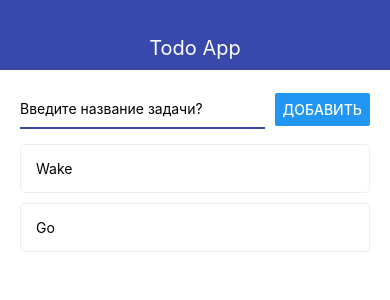
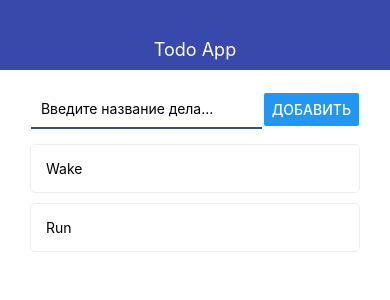
Before and after one commit to Dante040591/react-native-app, a React Native app: screen / in a window 390 px wide. Both pictures are taken after a click on the button "НАЗАД". Shown: the top 300 px of the page. Built offline with nearby package versions, Linux system fonts and the light colour scheme.

Commit message:
Added a todo card

```diff
--- a/App.js
+++ b/App.js
@@ -1,53 +1,50 @@
-import React, { useState } from 'react'
+import React, {useState} from 'react'
+import { StyleSheet, View } from 'react-native'
 import { Navbar } from './src/components/Navbar'
 import { MainScreen } from './src/screens/MainScreen'
 import { TodoScreen } from './src/screens/TodoScreen'
-import { StyleSheet, View } from 'react-native'
 
 export default function App() {
   const [todoId, setTodoId] = useState('2')
   const [todos, setTodos] = useState([
     {id: '1', title: 'Wake'},
-    {id: '2', title: 'Go'},
+    {id: '2', title: 'Run'},
   ])
+
   const addTodo = (title) => {
-    setTodos((prev) => [...prev, {
+    const newTodoItem = {
       id: Date.now().toString(),
       title
-    }])
+    }
+    setTodos((prevTodo) => [...prevTodo, newTodoItem])
   }
 
-  const onRemove = (id) => {
-    setTodos(prev => prev.filter(todo => todo.id !== id))
+  const removeTodo = (id) => {
+    setTodos((prevTodo) => prevTodo.filter((todo) => todo.id !== id))
   }
 
-  let content = (
-    <MainScreen
-      todos={todos}
-      addTodo={addTodo}
-      onRemove={onRemove}
-      openTodo={(id) => setTodoId(id)} // тоже самое openTodo={setTodoId}
-    />
-  )
+  let content = <MainScreen todos={todos} removeTodo={removeTodo} addTodo={addTodo} openTodo={(id) => {
+    setTodoId(id)
+  }}/>
 
   if (todoId) {
     const selectedTodo = todos.find((todo) => todo.id === todoId)
-    content = <TodoScreen goBack={() => setTodoId(null)} todo={selectedTodo} />
+    content = <TodoScreen goBack={() => setTodoId(null)} todo={selectedTodo}/>
   }
 
   return (
     <View>
-      <Navbar />
-      <View style={styles.app}>
+      <Navbar title="Todo App" />
+      <View style={styles.container}>
         {content}
       </View>
     </View>
-  );
+  )
 }
 
 const styles = StyleSheet.create({
-  app: {
-    paddingHorizontal: 20,
+  container: {
+    paddingHorizontal: 30,
     paddingVertical: 20
-  },
+  }
 })
--- /dev/null
+++ b/src/components/AddTodo.js
@@ -0,0 +1,47 @@
+import React, {useState} from 'react'
+import { View, StyleSheet, TextInput, Button, Alert } from 'react-native'
+
+export const AddTodo = ({onSubmit}) => {
+  const [value, setValue] = useState('')
+  const pressHandler = () => {
+    if (value.trim()) {
+      onSubmit(value)
+      setValue('')
+    } else {
+      Alert.alert('Название не должно быть пустым')
+    }
+  }
+
+  return (
+    <View style={styles.addTodo}>
+      <TextInput
+        style={styles.input}
+        onChangeText={(text) => setValue(text)}
+        value={value}
+        placeholder="Введите название дела..."
+        autoCorrect={false}
+        autoCapitalize="none"
+      />
+      <Button
+        title="Добавить"
+        onPress={pressHandler}
+      />
+    </View>
+  )
+}
+
+const styles = StyleSheet.create({
+  addTodo: {
+    flexDirection: 'row',
+    justifyContent: 'space-around',
+    alignItems: 'center',
+    marginBottom: 15
+  },
+  input: {
+    width: '70%',
+    borderBottomColor: '#3949ab',
+    borderStyle: 'solid',
+    borderBottomWidth: 2,
+    padding: 10
+  }
+})
--- a/src/components/Navbar.js
+++ b/src/components/Navbar.js
@@ -1,11 +1,13 @@
 import React from 'react'
-import { THEME } from '../theme';
-import { View, Text, StyleSheet } from 'react-native'
+import { StyleSheet, View, Text } from 'react-native'
+import { THEME } from '../theme'
 
-export const Navbar = (props) => {
+export const Navbar = ({title}) => {
   return (
     <View style={styles.navbar}>
-      <Text style={styles.text}>Todo App</Text>
+      <Text style={styles.text}>
+        {title}
+      </Text>
     </View>
   )
 }
@@ -13,13 +15,13 @@ export const Navbar = (props) => {
 const styles = StyleSheet.create({
   navbar: {
     height: 70,
+    justifyContent: 'flex-end',
     alignItems: 'center',
-    justifyContent: 'flex-end',
+    paddingBottom: 10,
     backgroundColor: THEME.MAIN_COLOR,
-    paddingBottom: 10,
   },
   text: {
     color: '#fff',
-    fontSize: 20,
-  }
+    fontSize: 18,
+  },
 })
--- /dev/null
+++ b/src/components/Todo.js
@@ -0,0 +1,29 @@
+import React from 'react'
+import { View, Text, StyleSheet, TouchableOpacity } from 'react-native'
+
+export const Todo = ({todo, onRemove, onOpen}) => {
+  return (
+    <TouchableOpacity
+      activeOpacity={0.5}
+      onPress={() => onOpen(todo.id)}
+      onLongPress={() => onRemove(todo.id)}
+    >
+      <View style={styles.todo}>
+        <Text>
+          {todo.title}
+        </Text>
+      </View>
+    </TouchableOpacity>
+  )
+}
+
+const styles = StyleSheet.create({
+  todo: {
+    flexDirection: 'row',
+    padding: 15,
+    borderWidth: 1,
+    borderColor: '#eee',
+    borderRadius: 5,
+    marginBottom: 10
+  }
+})
--- a/src/components/TodoList.js
+++ /dev/null
@@ -1,45 +0,0 @@
-import React, { useState } from 'react'
-import {View, TextInput, Button, StyleSheet, Alert} from 'react-native'
-
-export const TodoList = ({onSubmit}) => {
-  const [value, setValue]  = useState('')
-
-  const pressHandler = () => {
-    if (value.trim()) {
-      onSubmit(value)
-      setValue('')
-    } else {
-      Alert.alert('Название задачи не должно быть пустым!')
-    }
-  }
-
-  return (
-    <View style={styles.todoList}>
-      <TextInput
-        style={styles.input}
-        onChangeText={text => setValue(text)}
-        value={value}
-        placeholder="Введите название задачи?"
-      />
-      <Button title="Добавить" onPress={pressHandler} />
-    </View>
-  )
-}
-
-const styles = StyleSheet.create({
-  todoList: {
-    flexDirection: 'row',
-    justifyContent: 'space-between',
-    alignItems: 'center',
-    marginBottom: 15
-  },
-  input: {
-    width: '70%',
-    borderBottomWidth: 2,
-    borderStyle: 'solid',
-    borderColor: '#3949ab',
-    paddingTop: 10,
-    paddingBottom: 10,
-    paddingRight: 10
-  }
-})
--- a/src/components/TodoListItem.js
+++ /dev/null
@@ -1,28 +0,0 @@
-import React from "react";
-import { View, Text, StyleSheet, TouchableOpacity } from "react-native";
-
-export const TodoListItem = ({ todo, removeTodoItem, onOpen }) => {
-  return (
-    <TouchableOpacity
-     activeOpacity={0.5}
-     onPress={() => onOpen(todo.id)}
-     onLongPress={() => removeTodoItem(todo.id)}
-     >
-      <View style={styles.todoListItem}>
-        <Text>{todo.title}</Text>
-      </View>
-    </TouchableOpacity>
-  );
-};
-
-const styles = StyleSheet.create({
-  todoListItem: {
-    flexDirection: "row",
-    alignItems: "center",
-    padding: 15,
-    borderWidth: 1,
-    borderColor: "#eee",
-    borderRadius: 5,
-    marginBottom: 10
-  }
-});
--- a/src/screens/MainScreen.js
+++ b/src/screens/MainScreen.js
@@ -1,21 +1,21 @@
-import React from "react";
-import { TodoList } from "../components/TodoList";
-import { TodoListItem } from "../components/TodoListItem";
-import { StyleSheet, View, FlatList } from "react-native";
+import React from 'react'
+import { View, StyleSheet, FlatList } from 'react-native'
+import { AddTodo } from '../components/AddTodo'
+import { Todo } from '../components/Todo'
 
-export const MainScreen = ({ addTodo, todos, onRemove, openTodo }) => {
+export const MainScreen = ({todos, removeTodo, addTodo, openTodo}) => {
   return (
     <View>
-      <TodoList onSubmit={addTodo} />
+      <AddTodo onSubmit={addTodo}/>
       <FlatList
         data={todos}
-        renderItem={({ item }) => (
-          <TodoListItem todo={item} removeTodoItem={onRemove} onOpen={openTodo} />
-        )}
-        keyExtractor={item => item.id}
+        renderItem={({item}) => <Todo todo={item} onRemove={removeTodo} onOpen={openTodo}/>}
+        keyExtractor={(item) => item.id.toString()}
       />
     </View>
-  );
-};
+  )
+}
 
-const styles = StyleSheet.create({});
+const styles = StyleSheet.create({
+
+})
--- a/src/screens/TodoScreen.js
+++ b/src/screens/TodoScreen.js
@@ -1,33 +1,40 @@
-import React from "react"
-import {THEME} from '../theme'
-import { StyleSheet, View, Text, Button } from "react-native"
+import React from 'react'
+import {View, StyleSheet, Text, Button} from 'react-native'
+import { AppCard } from '../ui/AppCard'
+import { THEME } from '../theme'
 
-export const TodoScreen = ({ goBack, todo }) => {
+export const TodoScreen = ({goBack, todo}) => {
   return (
     <View>
-      <Text>{todo.title}</Text>
+      <AppCard style={styles.card}>
+        <Text style={styles.title}>{todo.title}</Text>
+        <Button title="Редактировать" />
+      </AppCard>
       <View style={styles.buttons}>
         <View style={styles.button}>
-          <Button title="Назад" onPress={goBack} color={THEME.DANGER_COLOR} />
+          <Button title="Назад" color={THEME.GRAY_COLOR} onPress={goBack}/>
         </View>
         <View style={styles.button}>
-          <Button
-            title="Удалить"
-            color={THEME.GREY_COLOR}
-            onPress={() => console.log("remove")}
-          />
+          <Button title="Удалить" color={THEME.RED_COLOR} onPress={() => console.log('remove')}/>
         </View>
       </View>
     </View>
-  );
-};
+  )
+}
 
 const styles = StyleSheet.create({
   buttons: {
-    flexDirection: "row",
-    justifyContent: "space-between"
+    flexDirection: 'row',
+    justifyContent: 'space-between'
   },
   button: {
     width: '40%'
+  },
+  title: {
+    fontSize: 20
+  },
+  card: {
+    marginBottom: 20,
+    padding: 15
   }
-});
+})
--- a/src/theme.js
+++ b/src/theme.js
@@ -1,5 +1,5 @@
 export const THEME = {
-  DANGER_COLOR: '#757575',
-  GREY_COLOR: '#e53935',
-  MAIN_COLOR: '#3949ab'
+  RED_COLOR: '#e53935',
+  MAIN_COLOR: '#3949ab',
+  GRAY_COLOR: '#757575',
 }
--- /dev/null
+++ b/src/ui/AppCard.js
@@ -0,0 +1,29 @@
+import React from 'react'
+import { View, StyleSheet } from 'react-native'
+
+export const AppCard = (props) => {
+  return (
+    <View style={{...styles.AppCard, ...props.style}}>
+      {props.children}
+    </View>
+  )
+}
+
+const styles = StyleSheet.create({
+  AppCard: {
+    padding: 20,
+    flexDirection: 'row',
+    justifyContent: 'space-between',
+    alignItems: 'center',
+    elevation: 8,
+    shadowColor: '#000', //only iOS
+    shadowRadius: 2,
+    shadowOpacity: 0.3,
+    shadowOffset: {
+      width: 2,
+      height: 2
+    },
+    backgroundColor: '#fff',
+    borderRadius: 10,
+  }
+})
```
